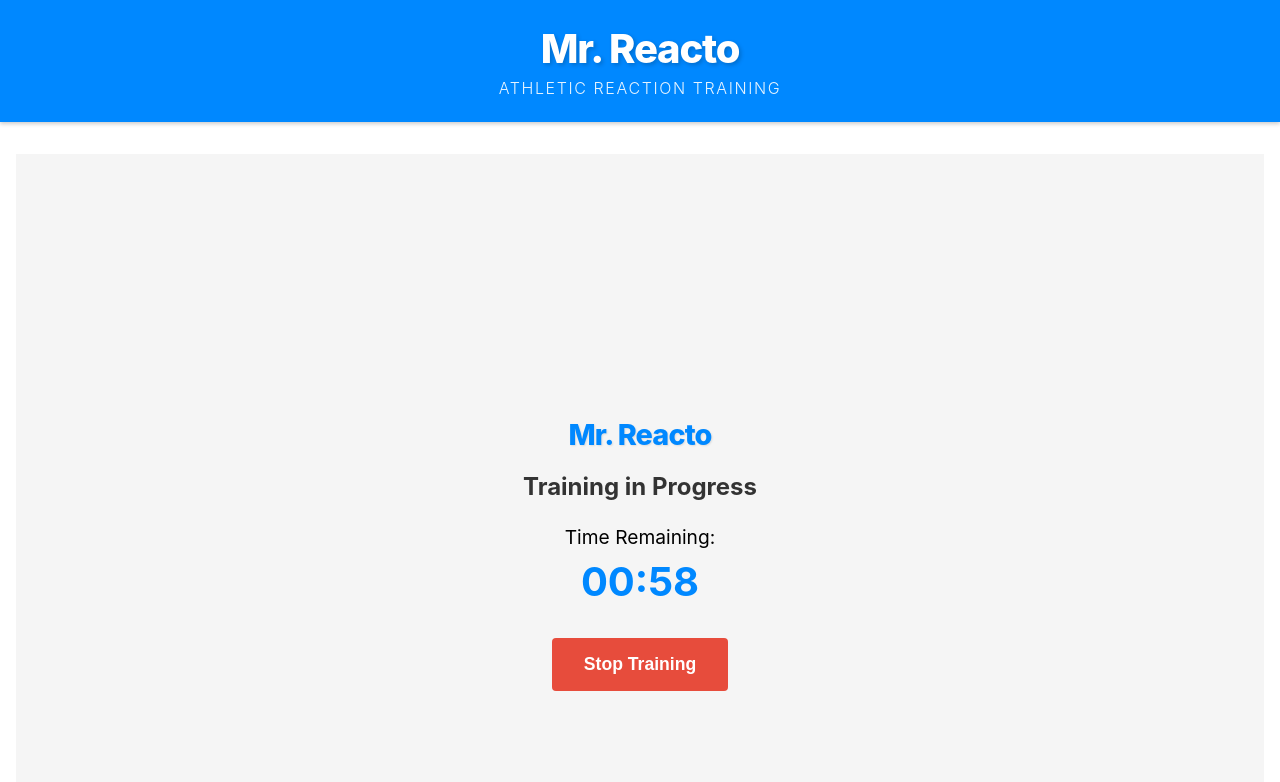
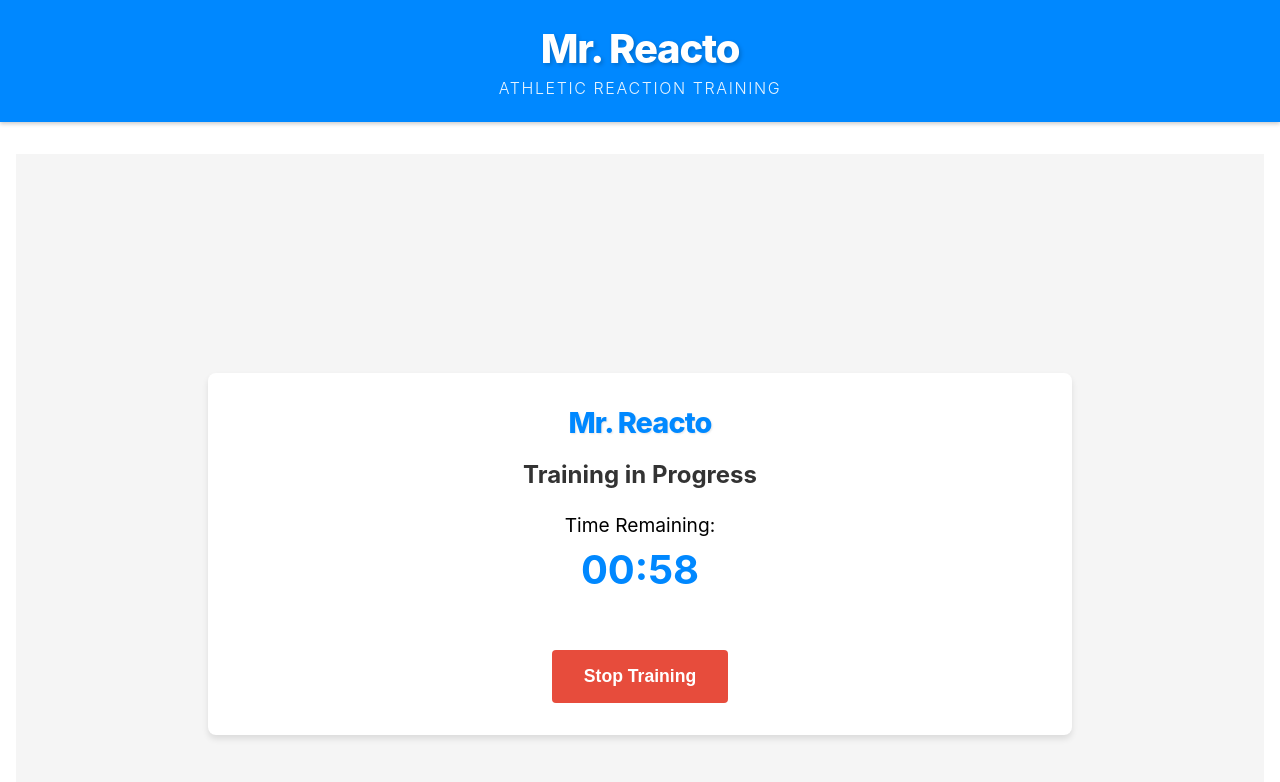
Before and after one commit to tiaalto2/mr-reacto, a React (Create React App) app: page / in a window 1280 px wide. Both pictures are taken after a click on the button "Start Training". Shown: the top 782 px of the page. Built offline with nearby package versions, Linux system fonts and the light colour scheme.

Commit message:
Refactor TrainingSession: update styles, tweak flash timing, adjust tests, and refine session structure.

```diff
--- a/src/components/TrainingSession/TrainingSession.css
+++ b/src/components/TrainingSession/TrainingSession.css
@@ -9,10 +9,11 @@
   background-color: #f5f5f5;
   padding: 2rem;
   box-sizing: border-box;
+  overflow: hidden;
 }
 
 .flash-overlay {
-  position: fixed;
+  position: absolute;
   top: 0;
   left: 0;
   right: 0;
@@ -20,11 +21,23 @@
   background-color: transparent;
   z-index: 10;
   pointer-events: none;
-  transition: background-color 0.05s ease-out;
+  transition: background-color 0.03s ease-out;
+  border-radius: 8px;
 }
 
 .flash-overlay.flashing {
-  background-color: rgba(255, 255, 255, 0.9);
+  background-color: rgba(255, 255, 0, 0.8);
+}
+
+.content-area {
+  position: relative;
+  width: 100%;
+  max-width: 800px;
+  background-color: white;
+  border-radius: 8px;
+  padding: 2rem;
+  box-shadow: 0 4px 6px rgba(0, 0, 0, 0.1);
+  z-index: 1;
 }
 
 .session-info {
@@ -72,6 +85,7 @@
   cursor: pointer;
   transition: background-color 0.2s;
   z-index: 5;
+  margin-top: 1.5rem;
 }
 
 .stop-button:hover {
@@ -79,6 +93,10 @@
 }
 
 @media (max-width: 600px) {
+  .content-area {
+    padding: 1.5rem;
+  }
+
   .timer {
     font-size: 1rem;
   }
--- a/src/components/TrainingSession/TrainingSession.tsx
+++ b/src/components/TrainingSession/TrainingSession.tsx
@@ -35,6 +35,9 @@ const TrainingSession: React.FC<TrainingSessionProps> = ({ config, onStopSession
   // Audio instance
   const audioRef = useRef<HTMLAudioElement | null>(null);
 
+  // Flash duration in milliseconds
+  const FLASH_DURATION = 250; // Reduced from 500ms to 250ms
+
   // Format time as MM:SS
   const formatTime = (seconds: number): string => {
     const minutes = Math.floor(seconds / 60);
@@ -69,15 +72,15 @@ const TrainingSession: React.FC<TrainingSessionProps> = ({ config, onStopSession
       window.clearTimeout(flashTimerRef.current);
     }
 
-    // Hide flash after 500ms
+    // Hide flash after the specified duration
     flashTimerRef.current = window.setTimeout(() => {
       setIsFlashing(false);
-    }, 500);
+    }, FLASH_DURATION);
 
     // Schedule next signal with a random interval
     const nextInterval = getRandomInterval();
     signalTimerRef.current = window.setTimeout(() => triggerSignal(), nextInterval);
-  }, [getRandomInterval]);
+  }, [getRandomInterval, FLASH_DURATION]);
 
   // Initialize session when component mounts
   useEffect(() => {
@@ -111,6 +114,7 @@ const TrainingSession: React.FC<TrainingSessionProps> = ({ config, onStopSession
 
   return (
     <div className="training-session">
+      <div className="content-area">
         <div className={`flash-overlay ${isFlashing ? 'flashing' : ''}`} data-testid="visual-flash"></div>
 
         <div className="session-info">
@@ -129,6 +133,7 @@ const TrainingSession: React.FC<TrainingSessionProps> = ({ config, onStopSession
           Stop Training
         </button>
       </div>
+    </div>
   );
 };
 
```
Also changed, not shown: 1 other file (tests, documents, lock files or other folders). Lines whose indentation alone changed are shown as unchanged.
